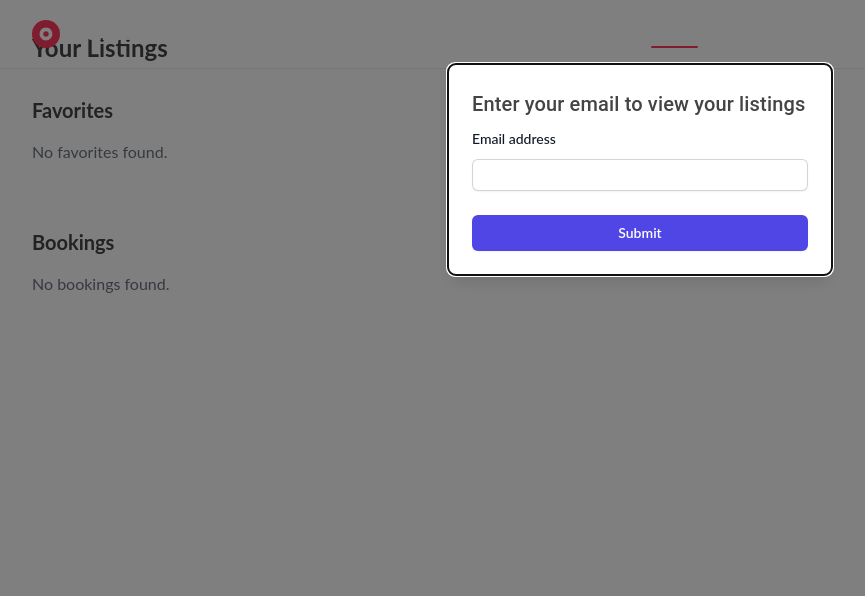
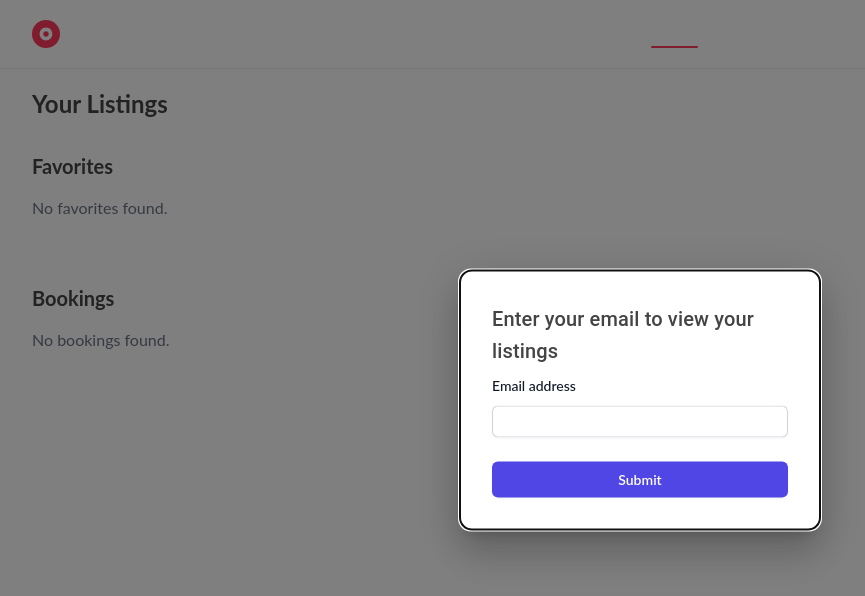
Before and after one commit to Sophie-Muchiri12/VILLA_BNB_DROP, a React (Create React App) app in the folder client/: page /listings in a window 1280 px wide. Shown: the top 596 px of the page, without its empty margins (0-865 px from the left). Built offline with nearby package versions, Linux system fonts and the light colour scheme.

Commit message:
navbar proper padding

```diff
--- a/client/src/components/Home.js
+++ b/client/src/components/Home.js
@@ -10,8 +10,8 @@ function Home({ showNotification }) {
   const [listings, setListings] = useState([]);
   const [loading, setLoading] = useState(true);
   const [favoriteModalOpen, setFavoriteModalOpen] = useState(false);
-  const [selectedListingId, setSelectedListingId] = useState(null); // Store selected listing ID
-  const [email, setEmail] = useState(''); // Store the guest's email
+  const [selectedListingId, setSelectedListingId] = useState(null);
+  const [email, setEmail] = useState('');
 
   useEffect(() => {
     async function fetchListings() {
@@ -44,37 +44,38 @@ function Home({ showNotification }) {
 
     try {
       await createBooking(bookingData);
-      showNotification('Booking successful!'); // Use notification for booking success
+      showNotification('Booking successful!');
     } catch (error) {
       console.error('Booking failed:', error);
-      showNotification(`Booking failed: ${error.message || 'Try again.'}`); // Use notification for booking failure
+      showNotification(`Booking failed: ${error.message || 'Try again.'}`);
     }
   };
 
   const handleFavorite = (listingId) => {
-    setSelectedListingId(listingId); // Capture the listing ID when favorite is clicked
-    setFavoriteModalOpen(true); // Open the modal to enter email
+    setSelectedListingId(listingId);
+    setFavoriteModalOpen(true);
   };
 
   const submitFavorite = async () => {
     if (!email) {
-      showNotification('Please enter your email'); // Use notification for missing email
+      showNotification('Please enter your email');
       return;
     }
 
     try {
       await addFavorite({ email, listing_id: selectedListingId });
-      showNotification('Added to favorites!'); // Use notification for success
-      setFavoriteModalOpen(false); // Close the modal after successful submission
-      setEmail(''); // Reset email field only on successful submission
+      showNotification('Added to favorites!');
+      setFavoriteModalOpen(false);
+      setEmail('');
     } catch (error) {
       console.error('Failed to add to favorites:', error);
-      showNotification('Failed to add to favorites. Try again.'); // Use notification for failure
+      showNotification('Failed to add to favorites. Try again.');
     }
   };
 
   return (
-    <Container maxWidth="lg">
+    // paddingTop: '68px' pushes all content below the fixed navbar
+    <Container maxWidth="lg" sx={{ paddingTop: '88px', paddingBottom: '40px' }}>
       {/* Modal for entering email */}
       <Modal
         open={favoriteModalOpen}
--- a/client/src/components/Listings.js
+++ b/client/src/components/Listings.js
@@ -6,12 +6,10 @@ function Listings() {
   const [favorites, setFavorites] = useState([]);
   const [bookings, setBookings] = useState([]);
   const [email, setEmail] = useState('');
-  const [openModal, setOpenModal] = useState(true); // Start with the modal open
+  const [openModal, setOpenModal] = useState(true);
 
-  // Fetch data when email is provided
   useEffect(() => {
     if (email) {
-      // Fetch favorites and bookings
       Promise.all([
         getFavorites(email).then(data => setFavorites(data)),
         getBookings(email).then(data => setBookings(data))
@@ -22,17 +20,28 @@ function Listings() {
   const handleEmailSubmit = (e) => {
     e.preventDefault();
     if (email) {
-      setOpenModal(false); // Close modal when email is submitted
+      setOpenModal(false);
     }
   };
 
   return (
-    <div className="p-8 bg-white">
+    // paddingTop pushes content below the fixed 68px navbar
+    <div style={{ paddingTop: '88px', paddingLeft: '32px', paddingRight: '32px', paddingBottom: '40px', background: '#fff', minHeight: '100vh' }}>
       <h2 className="text-2xl font-bold mb-8">Your Listings</h2>
 
       {/* Modal for Email Input */}
       <Modal open={openModal} onClose={() => setOpenModal(false)}>
-        <Box className="bg-white p-6 rounded-lg shadow-lg mx-auto mt-16 max-w-sm">
+        <Box sx={{
+          position: 'absolute',
+          top: '50%',
+          left: '50%',
+          transform: 'translate(-50%, -50%)',
+          bgcolor: 'background.paper',
+          borderRadius: '12px',
+          boxShadow: 24,
+          p: 4,
+          width: 360,
+        }}>
           <Typography variant="h6" gutterBottom>
             Enter your email to view your listings
           </Typography>
--- a/client/src/components/SignUp.js
+++ b/client/src/components/SignUp.js
@@ -6,7 +6,6 @@ import * as Yup from 'yup';
 import { keyframes } from '@emotion/react';
 import { useNavigate } from 'react-router-dom';
 
-// Validation schema for signup
 const SignupSchema = Yup.object().shape({
     name: Yup.string().required('Name is required'),
     email: Yup.string().email('Invalid email').required('Email is required'),
@@ -24,7 +23,6 @@ const fadeIn = keyframes`
     }
 `;
 
-// Styles
 const customStyles = {
     form: {
         width: '100%',
@@ -90,8 +88,9 @@ function Signup({ showNotification }) {
     };
 
     return (
-        <Box sx={{ height: '100vh', width: '100vw', display: 'flex' }}>
-            <Grid container sx={{ height: '100%', width: '100%' }}>
+        // paddingTop: '68px' offsets the fixed navbar height so the form isn't hidden beneath it
+        <Box sx={{ minHeight: '100vh', width: '100vw', display: 'flex', paddingTop: '68px' }}>
+            <Grid container sx={{ flex: 1, width: '100%' }}>
                 {/* Left side: Form */}
                 <Grid item xs={12} md={6} sx={{ display: 'flex', justifyContent: 'center', alignItems: 'center', backgroundColor: '#f7f7f7' }}>
                     <Box sx={customStyles.form}>
@@ -160,7 +159,7 @@ function Signup({ showNotification }) {
                 </Grid>
 
                 {/* Right side: Image */}
-                <Grid item xs={12} md={6} sx={{ display: { xs: 'none', md: 'block' }, height: '100%' }}>
+                <Grid item xs={12} md={6} sx={{ display: { xs: 'none', md: 'flex' } }}>
                     <img
                         src="https://th.bing.com/th/id/R.f85dfe5577c4dadefb2c504745045d89?rik=b7aIZNvrtQ2wmQ&pid=ImgRaw&r=0"
                         alt="Signup visual"
```
